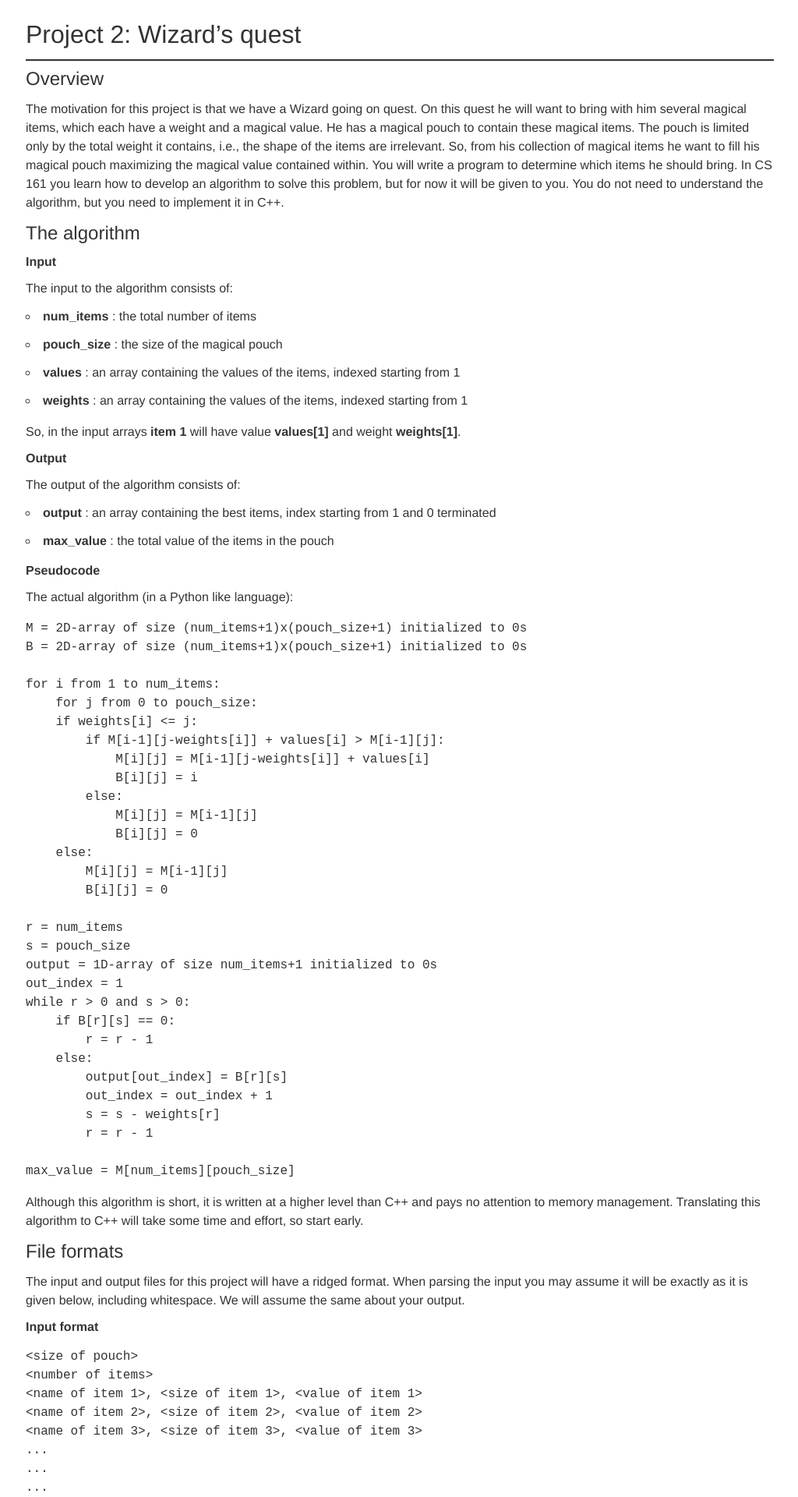
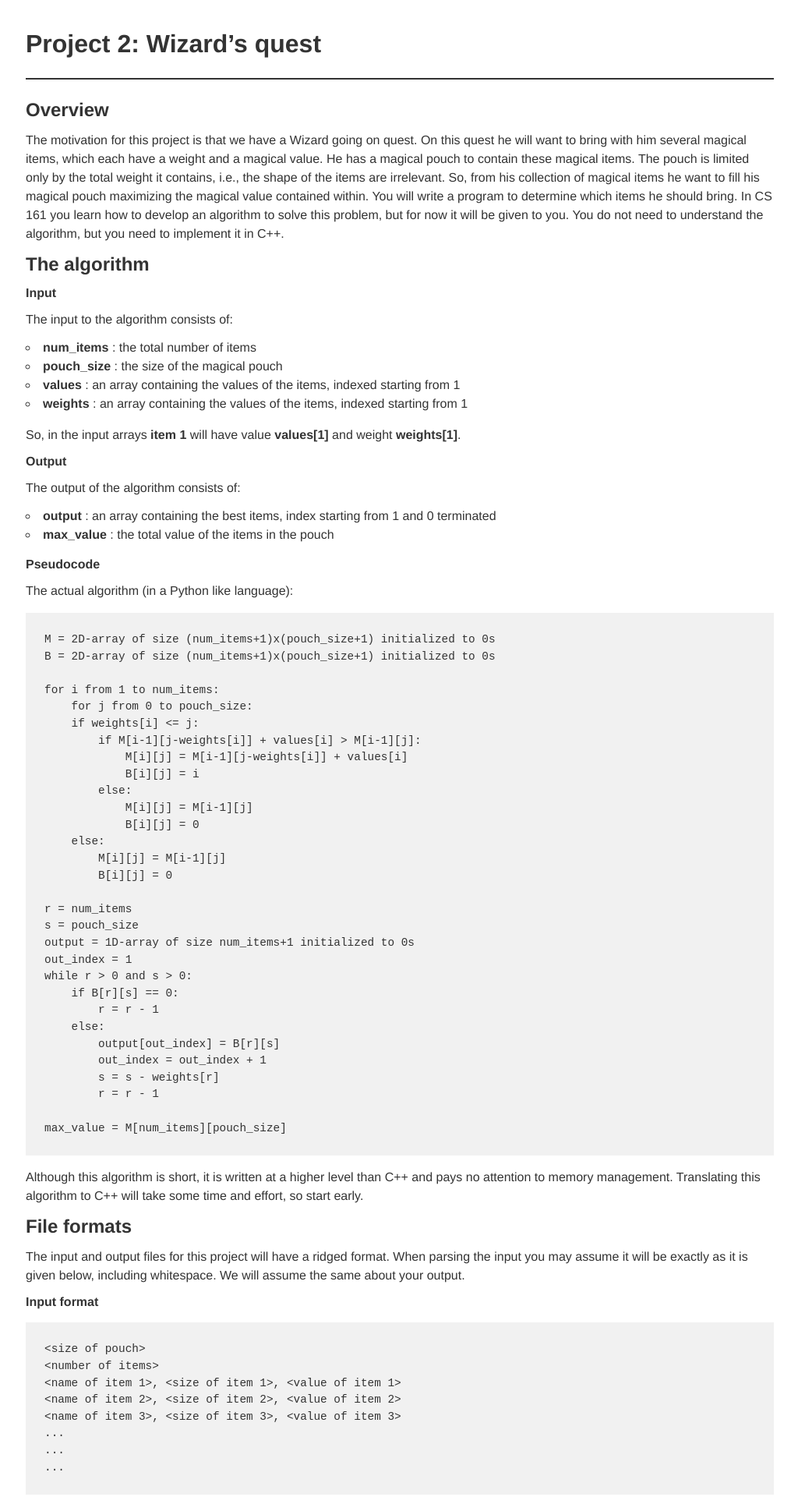
Before and after one commit to jacksonjw12/mbannister.github.io, a Jekyll site: the page built from _teaching/ics45c/project2/index.md, in a window 1280 px wide. Shown: the top 1920 px of the page at 78% size, without its empty margins (127-1151 px from the left). Built offline with Jekyll 4.4.1, drawn with Linux system fonts in a browser that asks for light colours.

Commit message:
Mostly CSS for code.

```diff
--- a/_sass/common.sass
+++ b/_sass/common.sass
@@ -1,11 +1,3 @@
-section, article
-  margin: 1rem 0
-hr
-  border-color: #333
-  border-style: solid
-  border-width: 1px
-
-//==== Typography ==============================================================
 html
   font-size: 75%
   @media (min-width: 750px)
@@ -20,15 +12,33 @@ body
   line-height: 1.5
   color: #333
 
+section, article
+  margin: 1.5rem 0 1.5rem 0
+
+p
+  margin: 0.75rem 0 0.75rem 0
+
+a
+  +transition(color 0.25s linear)
+  color: #477DCA
+  text-decoration: none
+  &:hover
+    color: darken(#477DCA, 20)
+  &:active, &:focus
+    color: #477DCA
+    outline: none
+
+hr
+  border-color: #333
+  border-style: solid
+  border-width: 1px
+  margin: 1.5rem 0 1.5rem 0
+
 h1, h2, h3, h4, h5, h6
   font-family: $helvetica
   line-height: 1.25
-  margin: 0
-  margin-bottom: 0.75rem
+  margin: 0.75rem 0 0.75rem
   text-rendering: optimizeLegibility
-
-h1, h2
-  font-weight: normal
 
 h1
   font-size: 2rem
@@ -43,25 +53,10 @@ h5
 h6
   font-size: 0.67rem
 
-p
-  margin: 0 0 0.75rem 0
-
-a
-  +transition(color 0.25s linear)
-  color: #477DCA
-  text-decoration: none
-  &:hover
-    color: darken(#477DCA, 20)
-  &:active, &:focus
-    color: #477DCA
-    outline: none
-
 img, picture
   margin: 0
   max-width: 100%
 
-
-//==== Lists ===================================================================
 ul
   list-style: circle inside
 
@@ -76,9 +71,6 @@ ul ul, ul ol, ol ul, ol ol
   margin: 0.75rem 0 0.75rem 1.5rem
   font-size: 90%
 
-li
-  margin-bottom: 0.75em
-
 dl
   margin-bottom: 0.75rem
   dt
@@ -87,16 +79,15 @@ dl
   dd
     margin: 0
 
-//==== Responsive Breaks =======================================================
-@media (min-width: 400px)
-  .rbr400
-    display: none
-@media (min-width: 550px)
-  .rbr550
-    display: none
-@media (min-width: 750px)
-  .rbr750
-    display: none
-@media (min-width: 1000px)
-  .rbr1000
-    display: none
+code
+  white-space: nowrap
+  background: #F1F1F1
+  padding: 0.2rem 0.2rem
+  font-size: 90%
+
+pre > code
+  display: block
+  white-space: pre
+  padding: 1.5rem
+
+// TODO: Add stuff for tables!
--- a/_teaching/ics45c/project2/index.md
+++ b/_teaching/ics45c/project2/index.md
@@ -95,7 +95,7 @@ The input and output files for this project will have a ridged format. When pars
 
 #### How we handle input and output
 
-The input file will be read from __std::cin__ and the output will be written to __std::cout__. In Linux we can redirect a file to a program's __std::cin__ and redirect the output of __std::cout__ to a file with:
+The input file will be read from `std::cin` and the output will be written to `std::cout`. In Linux we can redirect a file to a program's `std::cin` and redirect the output of `std::cout` to a file with:
 
     make run < inputfile > outputfile
 
```
